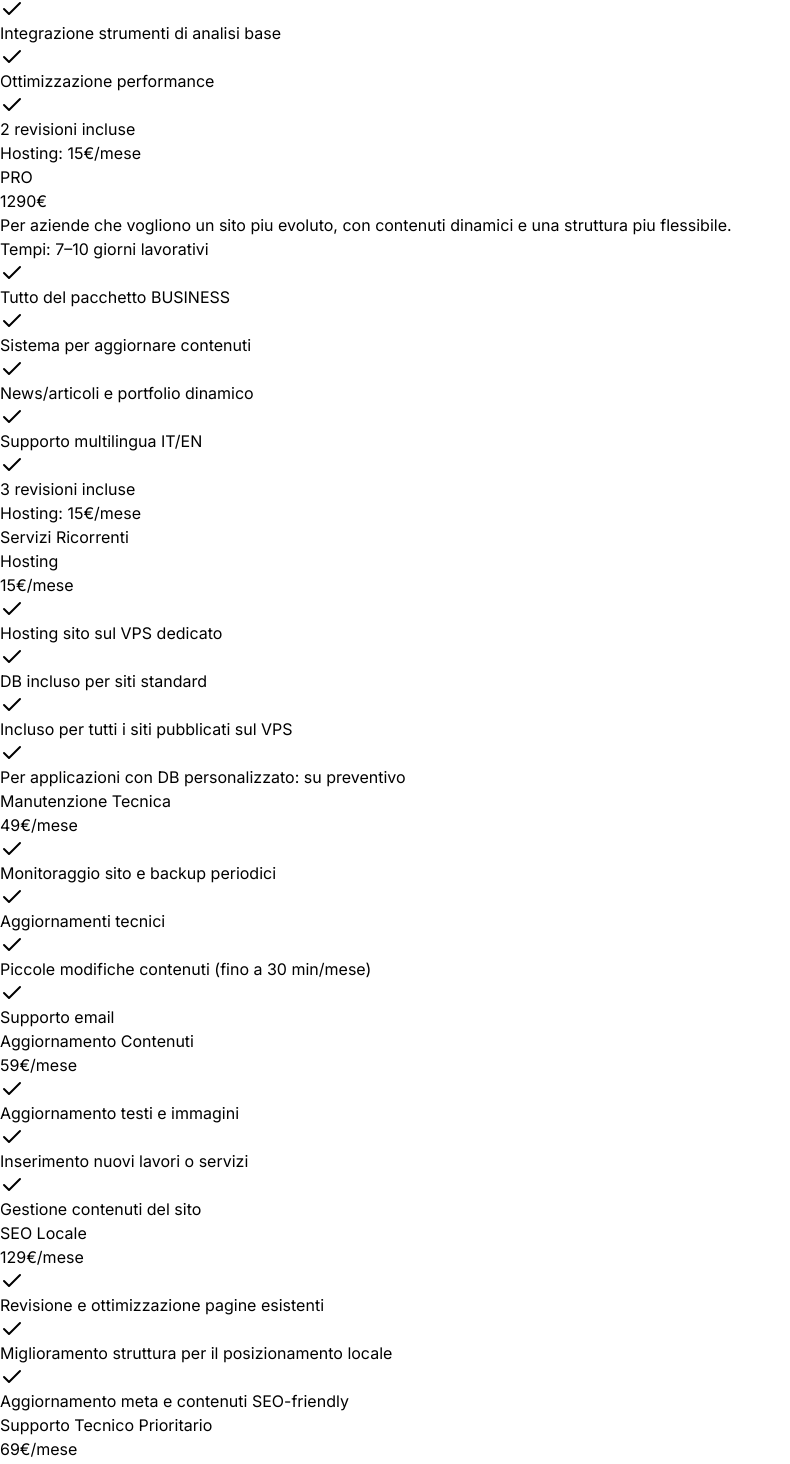
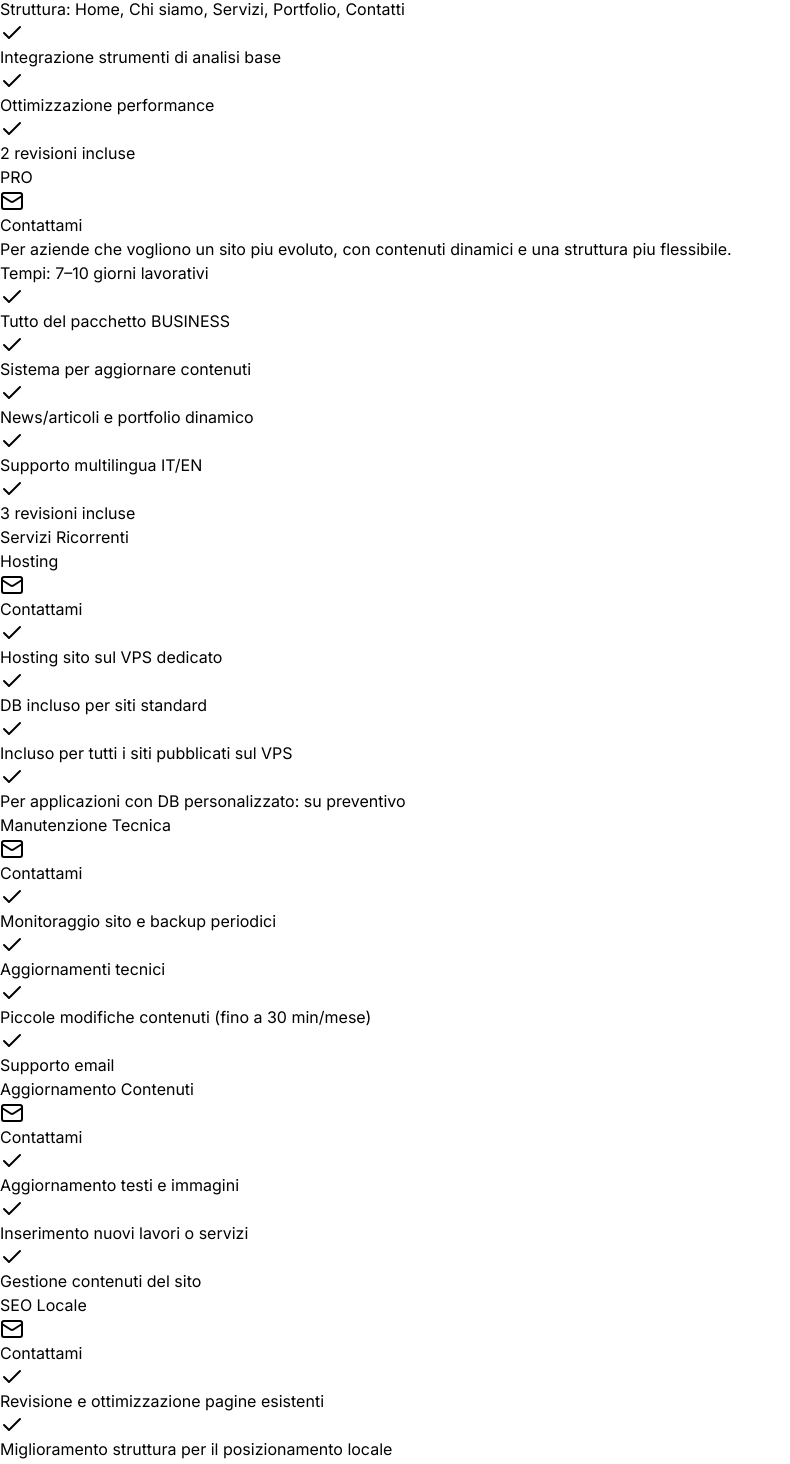
Before and after one commit to MattiaValerio/Portfolio, a Next.js app in the folder apps/web/: page /servizi in a window 1280 px wide. Shown: the part 873-2337 px from the top of the page, without its empty margins (0-790 px from the left). Built offline with nearby package versions, Linux system fonts and the light colour scheme.

Commit message:
modifica visualizzazione pacchetti

```diff
--- a/apps/web/components/services-page.tsx
+++ b/apps/web/components/services-page.tsx
@@ -16,7 +16,6 @@ import { Check, Mail } from "lucide-react";
 const packages = [
   {
     name: "START",
-    price: "590€",
     timeline: "3–5 giorni lavorativi",
     description:
       "Ideale per attività che vogliono una presenza online semplice ma professionale.",
@@ -31,7 +30,6 @@ const packages = [
   },
   {
     name: "BUSINESS",
-    price: "790€",
     timeline: "5–7 giorni lavorativi",
     description:
       "Pensato per aziende che vogliono presentare meglio i propri servizi.",
@@ -46,7 +44,6 @@ const packages = [
   },
   {
     name: "PRO",
-    price: "1290€",
     timeline: "7–10 giorni lavorativi",
     description:
       "Per aziende che vogliono un sito piu evoluto, con contenuti dinamici e una struttura piu flessibile.",
@@ -63,7 +60,6 @@ const packages = [
 const recurringServices = [
   {
     name: "Hosting",
-    price: "15€/mese",
     items: [
       "Hosting sito sul VPS dedicato",
       "DB incluso per siti standard",
@@ -73,7 +69,6 @@ const recurringServices = [
   },
   {
     name: "Manutenzione Tecnica",
-    price: "49€/mese",
     items: [
       "Monitoraggio sito e backup periodici",
       "Aggiornamenti tecnici",
@@ -83,7 +78,6 @@ const recurringServices = [
   },
   {
     name: "Aggiornamento Contenuti",
-    price: "59€/mese",
     items: [
       "Aggiornamento testi e immagini",
       "Inserimento nuovi lavori o servizi",
@@ -92,7 +86,6 @@ const recurringServices = [
   },
   {
     name: "SEO Locale",
-    price: "129€/mese",
     items: [
       "Revisione e ottimizzazione pagine esistenti",
       "Miglioramento struttura per il posizionamento locale",
@@ -101,7 +94,6 @@ const recurringServices = [
   },
   {
     name: "Supporto Tecnico Prioritario",
-    price: "69€/mese",
     items: [
       "Risposta garantita entro 24h",
       "Interventi urgenti su sito o funzionalita",
@@ -110,7 +102,6 @@ const recurringServices = [
   },
   {
     name: "Gestione Completa Sito + Hosting",
-    price: "su preventivo",
     items: [
       "Hosting incluso e gestione tecnica centralizzata",
       "Monitoraggio, backup e aggiornamenti continuativi",
@@ -237,7 +228,12 @@ export function ServicesPage() {
                   <CardHeader>
                     <div className="flex items-center justify-between gap-3">
                       <CardTitle>{pack.name}</CardTitle>
-                      <Badge>{pack.price}</Badge>
+                      <Button size="sm" asChild>
+                        <a href="mailto:mattiavalerio.dev@gmail.com">
+                          <Mail className="mr-1.5 h-3.5 w-3.5" />
+                          Contattami
+                        </a>
+                      </Button>
                     </div>
                     <CardDescription>{pack.description}</CardDescription>
                     <p className="text-sm text-muted-foreground">
@@ -256,9 +252,6 @@ export function ServicesPage() {
                         </li>
                       ))}
                     </ul>
-                    <p className="text-xs text-muted-foreground mt-3 pt-3 border-t">
-                      Hosting: 15€/mese
-                    </p>
                   </CardContent>
                 </Card>
               </motion.div>
@@ -278,7 +271,12 @@ export function ServicesPage() {
                 <CardHeader>
                   <div className="flex items-center justify-between gap-3">
                     <CardTitle className="text-xl">{service.name}</CardTitle>
-                    <Badge variant="secondary">{service.price}</Badge>
+                    <Button size="sm" asChild>
+                      <a href="mailto:mattiavalerio.dev@gmail.com">
+                        <Mail className="mr-1.5 h-3.5 w-3.5" />
+                        Contattami
+                      </a>
+                    </Button>
                   </div>
                 </CardHeader>
                 <CardContent>
```
Also changed, not shown: apps/web/components/services-preview.tsx (+8 -7 lines), 1 other file (tests, documents, lock files or other folders).
